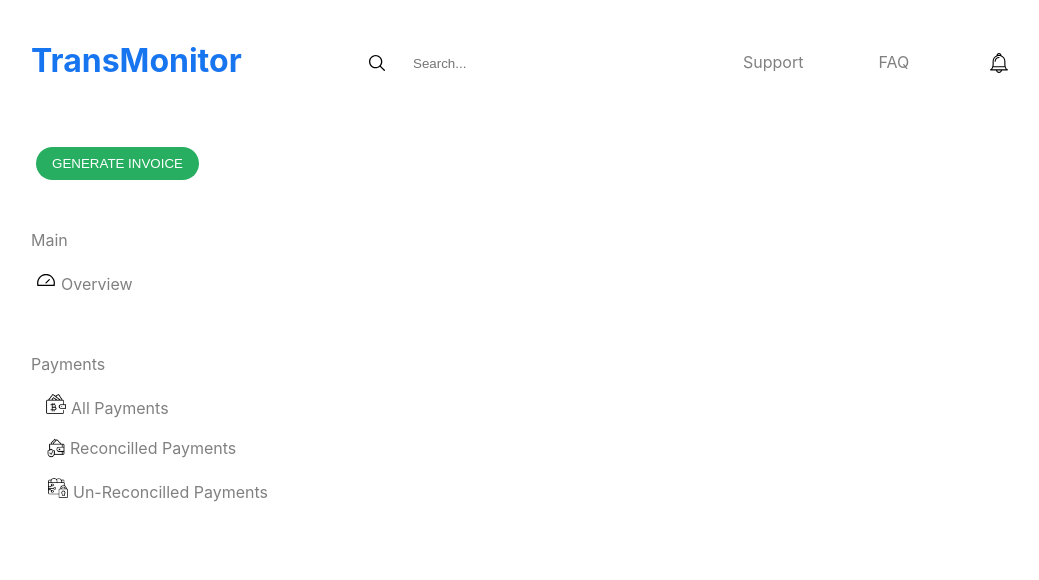
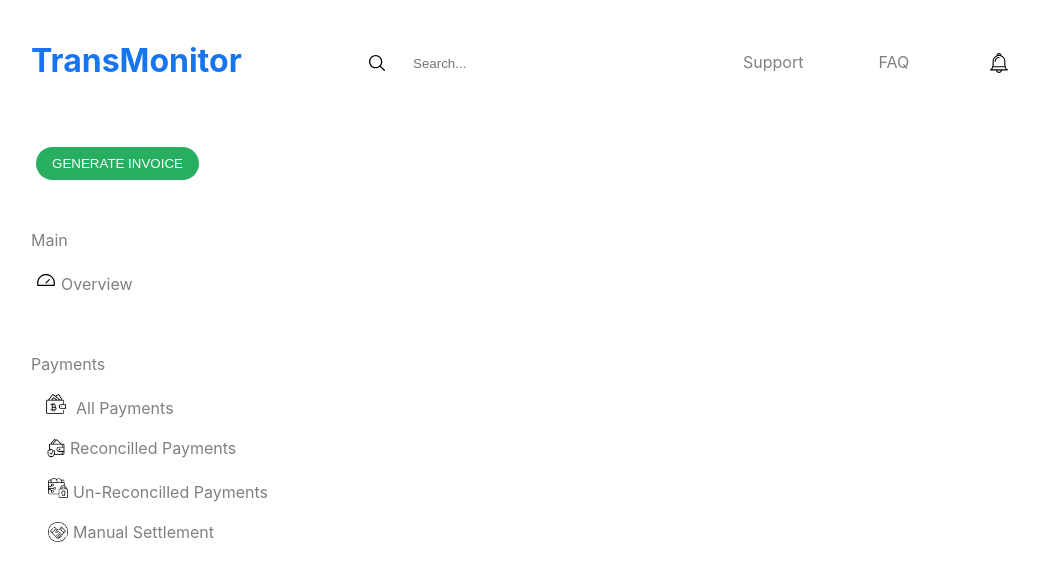
Before and after one commit to Valcokoro/mintyn, a React (Create React App) app: page / in a window 1280 px wide. Shown: the top 580 px of the page, without its empty margins (39-1078 px from the left). Built offline with nearby package versions, Linux system fonts and the light colour scheme.

Commit message:
Started building payment component

```diff
--- a/package.json
+++ b/package.json
@@ -6,6 +6,7 @@
     "@testing-library/jest-dom": "^5.16.5",
     "@testing-library/react": "^13.4.0",
     "@testing-library/user-event": "^13.5.0",
+    "axios": "^1.1.3",
     "react": "^18.2.0",
     "react-dom": "^18.2.0",
     "react-scripts": "5.0.1",
--- a/src/components/Dashboard.js
+++ b/src/components/Dashboard.js
@@ -6,6 +6,7 @@ import overview from '../assets/overview.svg';
 import wallet from '../assets/wallet.png';
 import payment from '../assets/payment.png';
 import debt from '../assets/debt.png';
+import settlement from '../assets/settlement.png';
 
 const Dashboard = () => {
   return (
@@ -45,6 +46,10 @@ const Dashboard = () => {
             <img src={debt} alt='debt icon' className='debt-icon'/>
             <span className='debt'>Un-Reconcilled Payments</span>
           </a>
+          <a href='#' className='settlement'>
+            <img src={settlement} alt='settlement icon' className='settlement-icon'/>
+            <span className='manual-settlement'>Manual Settlement</span>
+          </a>
 
 
         </div>
--- a/src/styles/componentstyle/Dashboard.css
+++ b/src/styles/componentstyle/Dashboard.css
@@ -96,6 +96,16 @@
     .debt{
         margin-left: 5px;
     }
+    .settlement{
+        display: flex;
+    }
+    .settlement-icon{
+        width: 20px;
+        margin-left:155px
+    }
+    .manual-settlement{
+        margin-left: 5px;
+    }
 }
 
 
@@ -149,12 +159,13 @@
         margin-left: 10px;
     }
     .debt-icon{
-        width: 20px;
         margin-left: 305px;
     }
-    .debt{
-        margin-left: 5px;
+    .settlement-icon{
+        width: 20px;
+        margin-left:305px
     }
+
 
 }
 
@@ -222,9 +233,6 @@
         width: 20px;
         margin-left: 65px;
     }
-    .all-payments{
-        margin-left: 5px;
-    }
     .payment-icon{
         width: 20px;
         margin-left: -85px;
@@ -233,11 +241,10 @@
         margin-left: 4px;
     }
     .debt-icon{
-        width: 20px;
         margin-left: 67px;
     }
-    .debt{
-        margin-left: 5px;
+    .settlement-icon{
+        margin-left: 67px
     }
 
 
```
Also changed, not shown: src/components/Payments.js (added, +10 -0 lines), src/assets/settlement.png (added), 1 other file (tests, documents, lock files or other folders).
